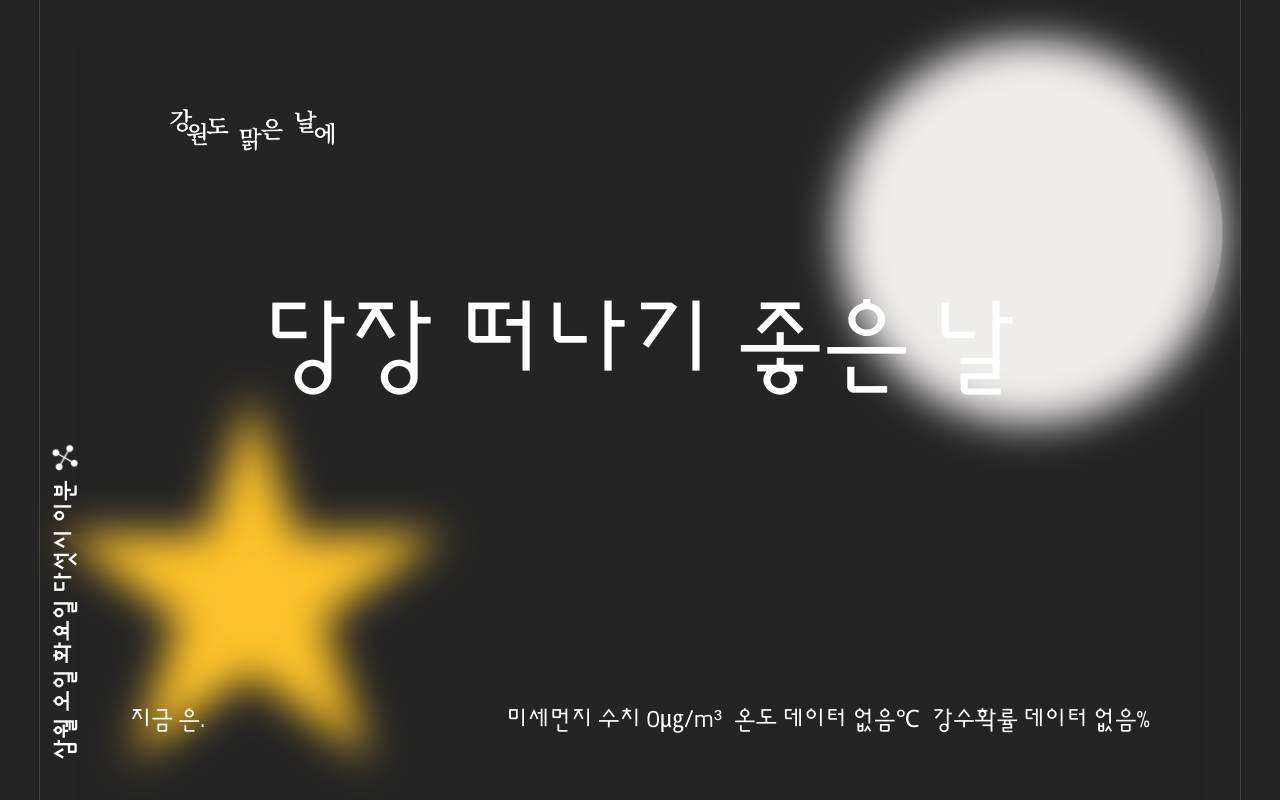
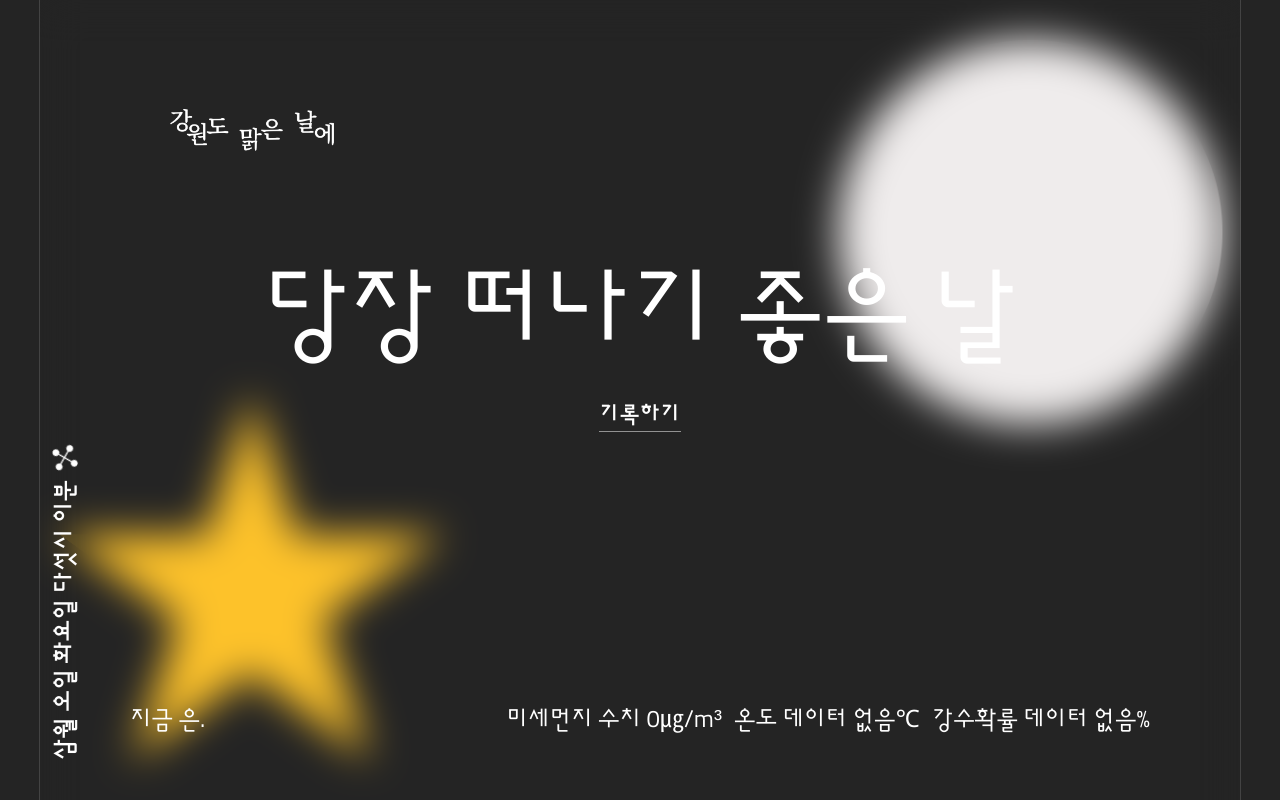
Before and after one commit to JungsunPark1/fineday-gangwon, a React (Create React App) app: page / in a window 1280 px wide. Shown: the top 800 px of the page. Built offline with nearby package versions, Linux system fonts and the light colour scheme; no server answers.

Commit message:
revert 기록하기

```diff
--- a/src/components/commonComponents/SpotSuggestion.jsx
+++ b/src/components/commonComponents/SpotSuggestion.jsx
@@ -321,13 +321,13 @@ const SpotSuggestion = ({ pageType }) => {
           <AnimatedSpan style={{ animationDelay: '2.0s' }}>날</AnimatedSpan>
         </AnimatedText>
       </TextContainer>
-      {/* {pageType === 'homepage' && (
+      {pageType === 'homepage' && (
         <LinkContainer>
           <GuestLink onClick={() => navigate(`/main?tab=2`)}>
             기록하기
           </GuestLink>
         </LinkContainer>
-      )} */}
+      )}
     </Container>
   );
 };
```
